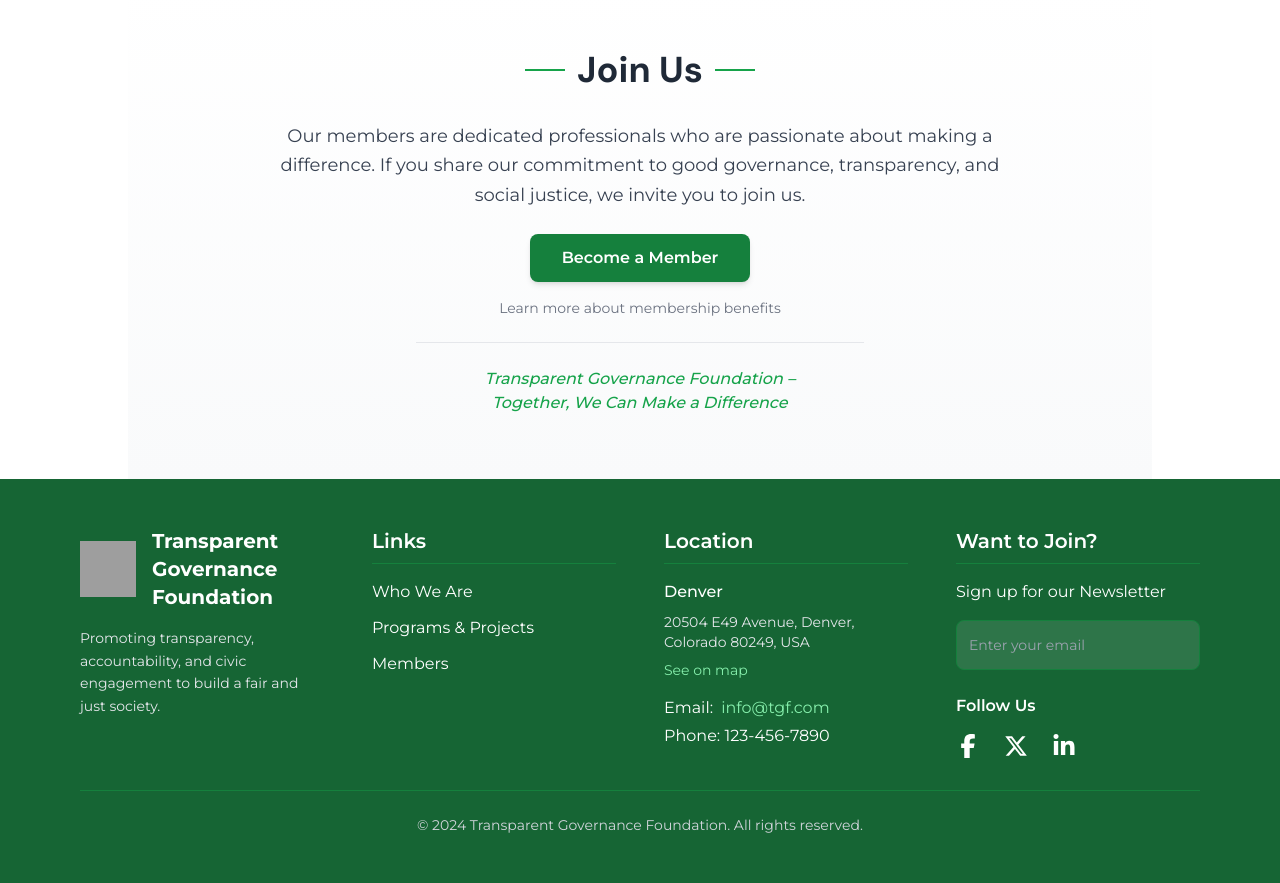
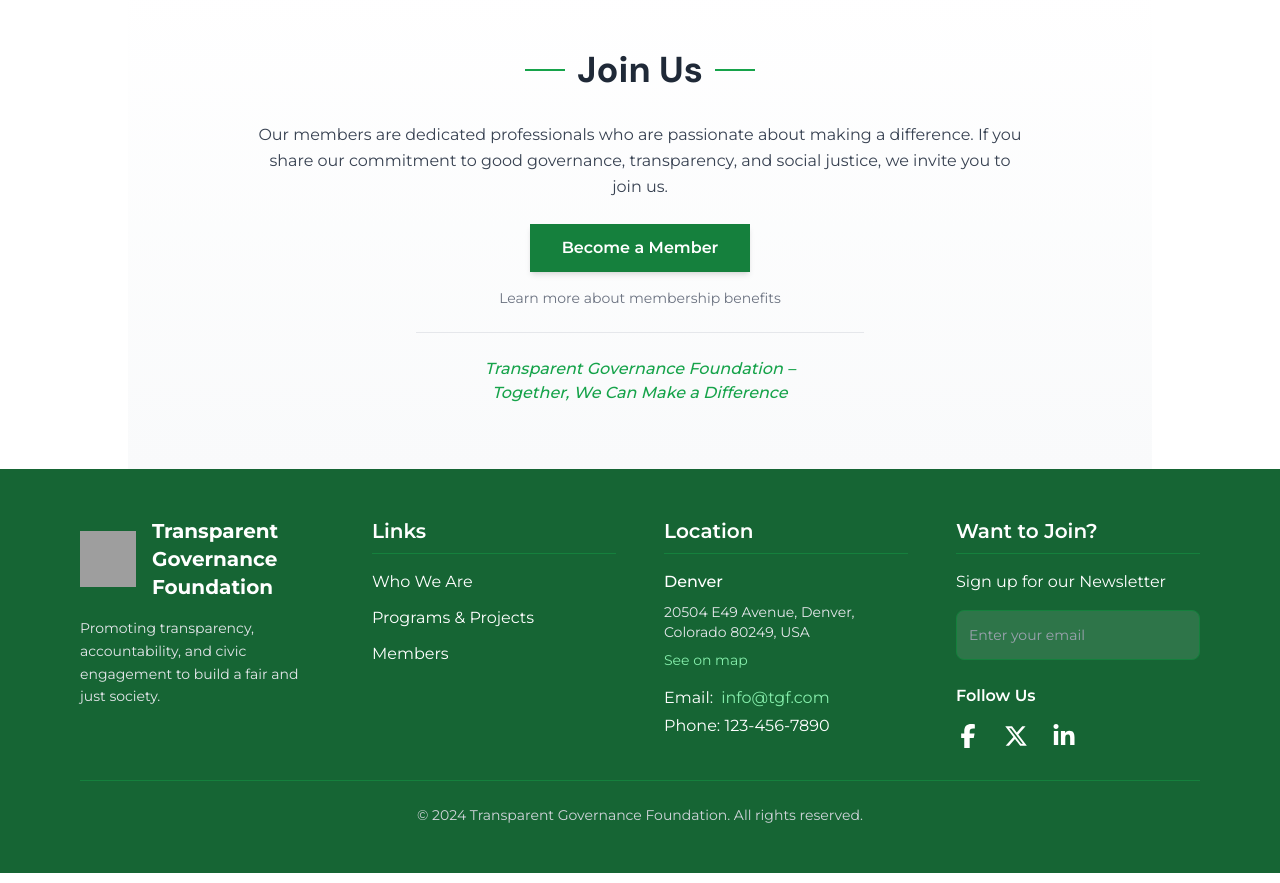
Before and after one commit to deji-ice/TransparentGovernanceFoundation, a Next.js app: page /Membership in a window 1280 px wide. Shown: the part 1460-2343 px from the top of the page. Built offline with nearby package versions, Linux system fonts and the light colour scheme; grey boxes are pictures that could not be loaded; a web font is replaced by a local one.

Commit message:
feat: Improve typography and spacing in Join Us component for better readability

```diff
--- a/components/Membership/JoinUs.tsx
+++ b/components/Membership/JoinUs.tsx
@@ -16,7 +16,7 @@ const JoinUs = () => {
 
         {/* Content with better typography and spacing */}
         <div className="space-y-6">
-          <p className="text-center text-gray-700 text-lg leading-relaxed">
+          <p className="text-center text-gray-700 text-base leading-relaxed">
             Our members are dedicated professionals who are passionate about
             making a difference. If you share our commitment to good governance,
             transparency, and social justice, we invite you to join us.
@@ -27,7 +27,7 @@ const JoinUs = () => {
             <Link
               href="/membership"
               className="inline-block px-8 py-3 bg-green-700 hover:bg-green-700
-                text-white font-semibold rounded-lg transition-colors duration-200
+                text-white font-semibold  transition-colors duration-200
                 shadow-md hover:shadow-lg cursor-pointer"
             >
               Become a Member
```
